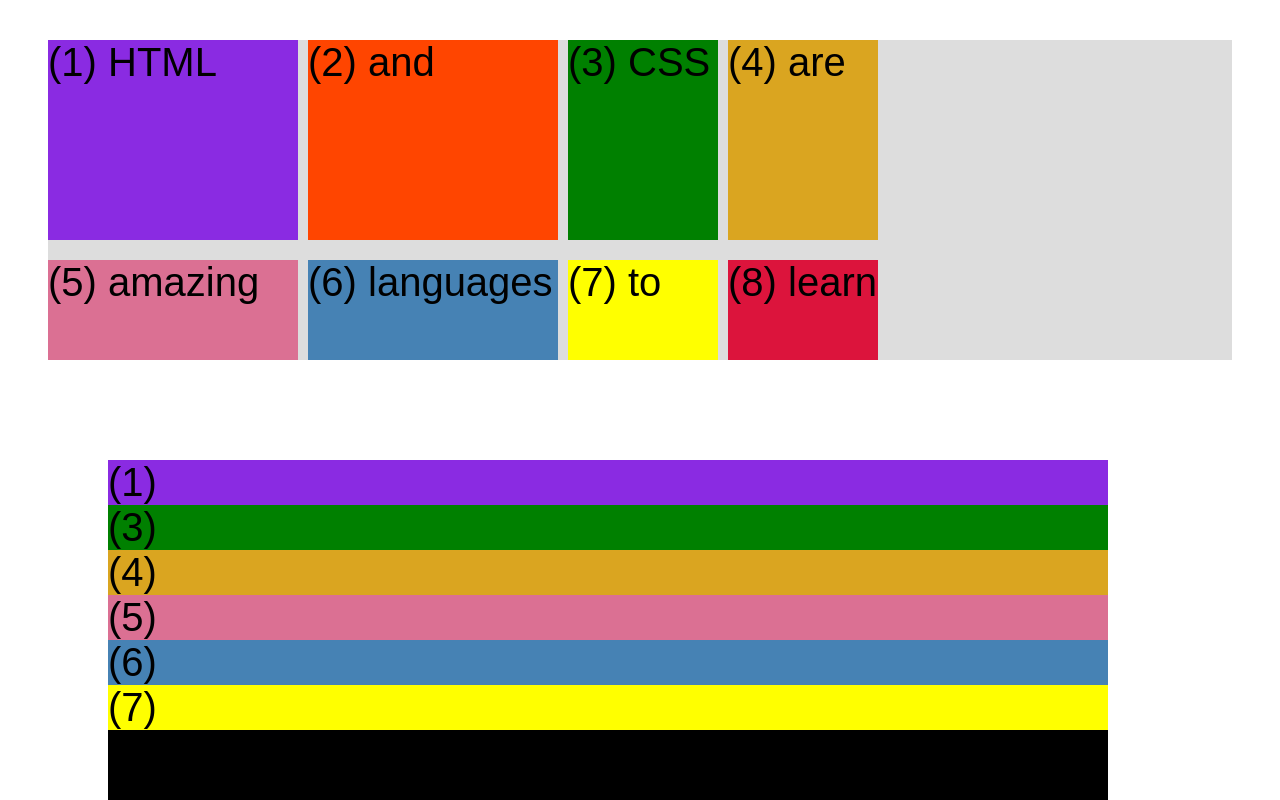
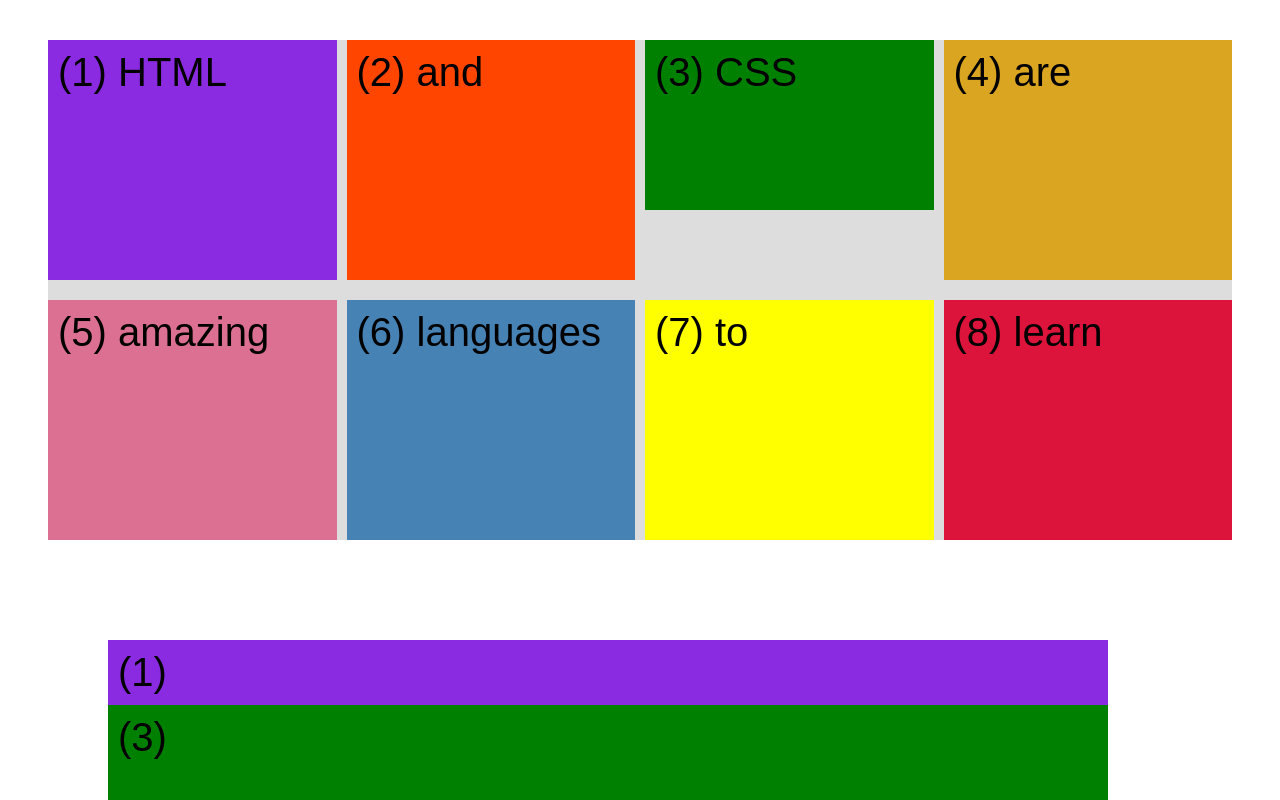
Before and after one commit to AlaaHamdyMohammadi/Web-Development-Principles, a plain HTML site: page 03-LAYOUTS/css-grid.html in a window 1280 px wide. Shown: the top 800 px of the page. Drawn offline with Linux system fonts and the light colour scheme.

Commit message:
feat grid layout system

```diff
--- a/03-LAYOUTS/css-grid.html
+++ b/03-LAYOUTS/css-grid.html
@@ -14,7 +14,7 @@
       }
       .el--3 {
         background-color: green;
-        /* height: 150px; */
+        height: 150px;
       }
       .el--4 {
         background-color: goldenrod;
@@ -42,7 +42,11 @@
         /* CSS GRID */
         display: grid;
         grid-template-columns: 250px 250px 150px 150px; /* width in first direction (columns)*/
+        grid-template-columns: 1fr 1fr 1fr 1fr; /* width in first direction (columns)*/
+        grid-template-columns: repeat(4, 1fr); /* 8 = number of columns, 1fr = same width for all columns*/
         grid-template-rows: 200px 100px; /* width in second dimention (row, each width for first and second rows) */
+        grid-template-rows: 1fr 1fr; /* width in second dimention (row, each width for first and second rows) */
+        height: 500px;
         /* gap: 10px; */
         column-gap: 10px;
         row-gap: 20px;
@@ -59,6 +63,10 @@
         height: 600px;
 
         /* CSS GRID */
+      }
+
+      .el{
+        padding: 10px;
       }
     </style>
   </head>
```
Also changed, not shown: Grid sheet.png (added), 1 other file.
